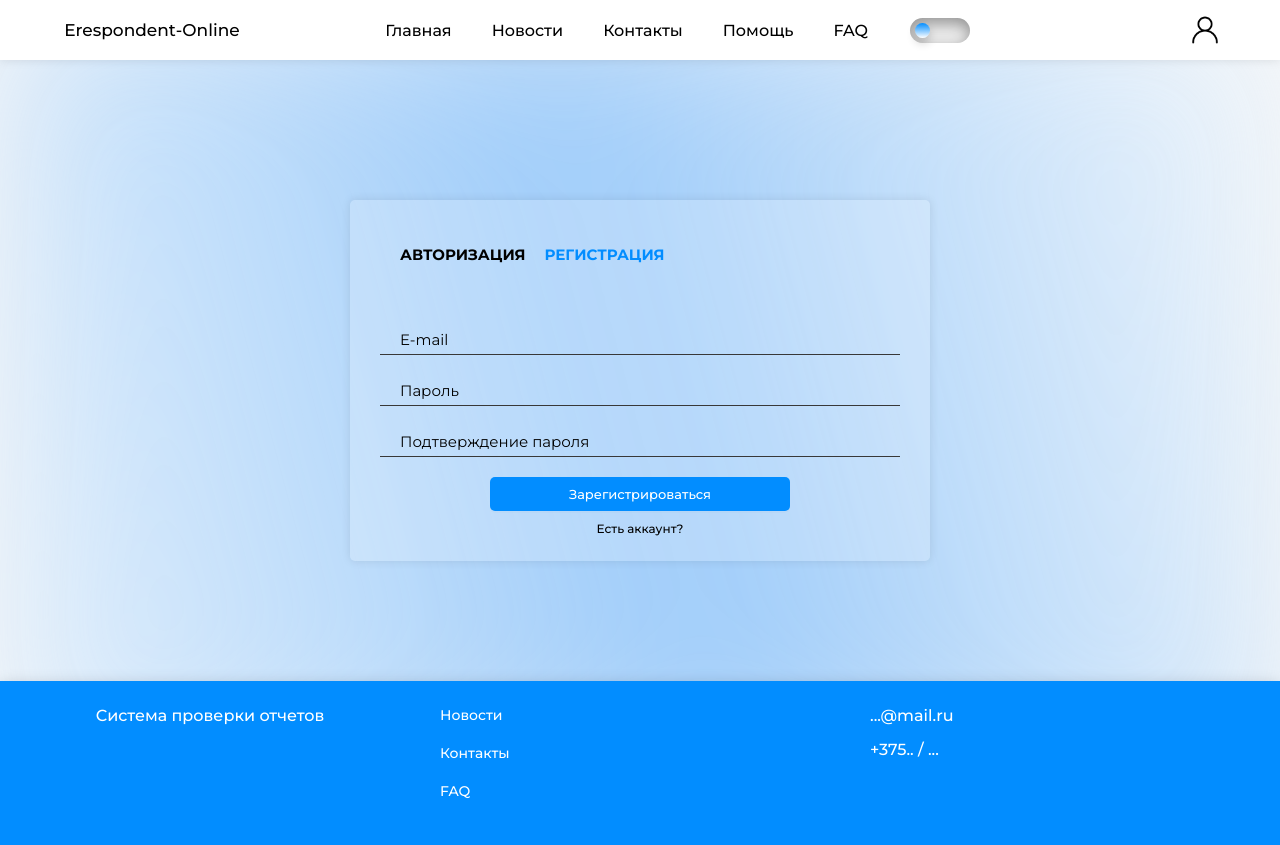
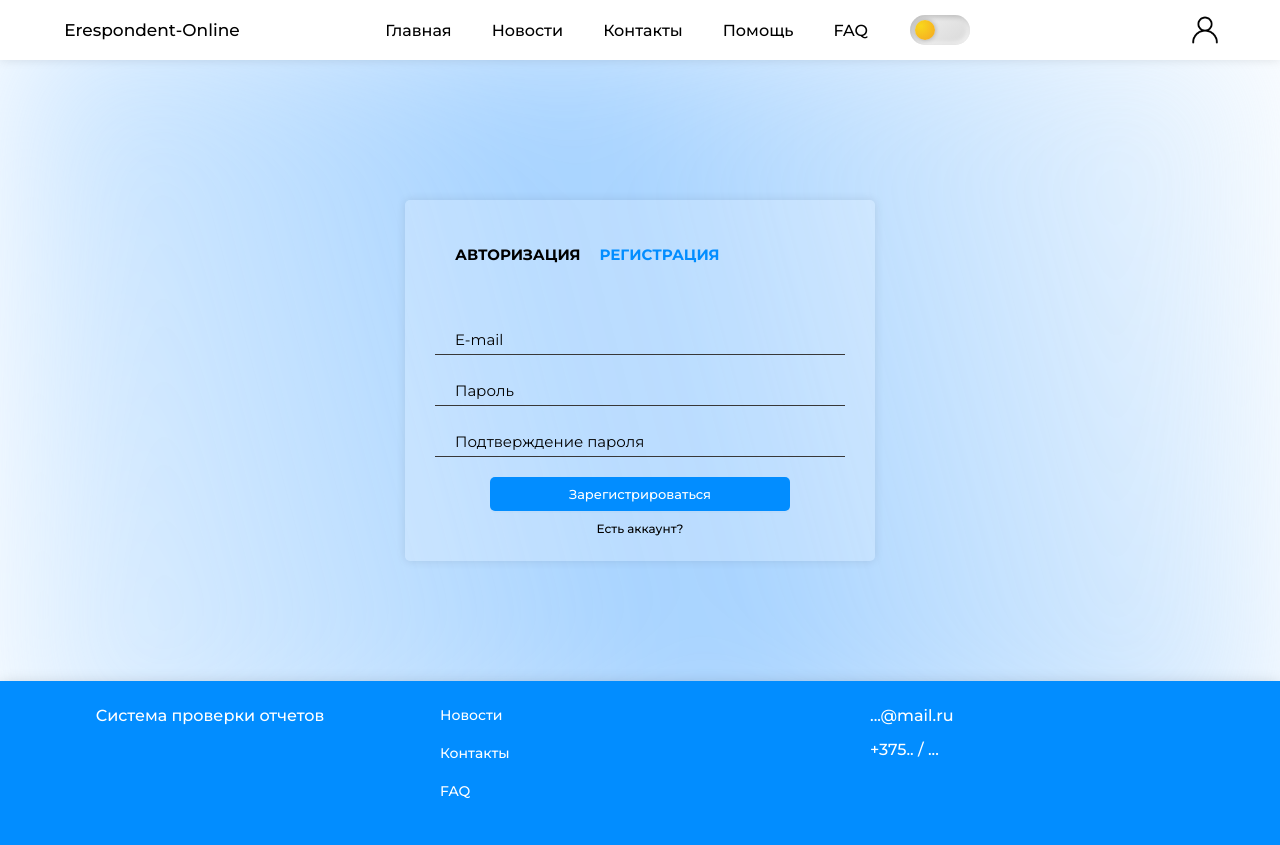
Before and after one commit to Tw1chee2k/quant, a Flask app: page /sign in a window 1280 px wide. Run offline with Flask 3, Linux system fonts and the light colour scheme; a user stored in the database is signed in.

Commit message:
change header right + some fix on begin page

```diff
--- a/website/static/css/base.css
+++ b/website/static/css/base.css
@@ -28,7 +28,7 @@ body {
     display: flex;
     flex-direction: column;
     min-height: 100vh;
-    background-color:rgb(247, 247, 247);
+    background-color:#fff;
     color: rgb(0, 0, 0);
 }
 
@@ -342,54 +342,66 @@ header nav ul {
 
 /*them toggle*/
 
+/* Основной стиль переключателя */
 .header-right label {
     margin-right: 220px;
-	width:60px;
-	height:25px;
+    width: 60px;
+    height: 30px;
     position: relative;
     display: block;
-	background: #ebebeb;
-	border-radius: 100px;
-	box-shadow: inset 0px 5px 15px rgba(0,0,0,0.4), inset 0px -5px 15px rgba(255,255,255,0.4);
-	cursor: pointer;
-	transition: 0.3s;
-}
-
-.header-right label:after {
-	content: "";
-	width:15px;
-	height: 15px;
+    background: linear-gradient(145deg, #f0f0f0, #d8d8d8);
+    border-radius: 50px;
+    box-shadow: inset 2px 2px 5px rgba(0,0,0,0.2), inset -2px -2px 5px rgba(255,255,255,0.7);
+    cursor: pointer;
+    transition: background 0.3s ease;
+}
+
+/* Псевдоэлемент для луны */
+.header-right label::after {
+    content: '';
     position: absolute;
-	top:5px;
-	left:5px;
-	background: linear-gradient(180deg, #028dff,#ffffff);
-	border-radius: 180px;
-	box-shadow: 0px 5px 10px rgba(0,0,0,0.2);
-	transition: 0.3s;
-}
-
+    top: 50%;
+    left: 5px;
+    width: 20px;
+    height: 20px;
+    background: radial-gradient(circle at 30% 30%, #f9d71c, #f5a623); /* Луна */
+    border-radius: 50%;
+    transform: translateY(-50%);
+    box-shadow: 0 0 5px rgba(0,0,0,0.3);
+    transition: all 0.4s ease;
+}
+
+/* Скрываем input */
 .header-right input {
     width: 0;
     height: 0;
     visibility: hidden;
 }
 
+/* Темная тема для переключателя */
 .header-right input:checked + label {
+    background: linear-gradient(145deg, #3a3a3a, #242424);
+    box-shadow: inset 2px 2px 5px rgba(0,0,0,0.5), inset -2px -2px 5px rgba(50,50,50,0.4);
+}
+
+/* Перемещение луны при переключении на темную тему */
+.header-right input:checked + label:after {
+    left: 35px;
+    background: radial-gradient(circle at 30% 30%, #e0e0e0, #b0b0b0); /* Цвет для луны в темной теме */
+    box-shadow: 0 0 10px rgba(255,255,255,0.4); /* Светящийся эффект */
+    transform: translateY(-50%) translateX(0);
+}
+
+/* При нажатии на переключатель - эффект нажатия */
+.header-right label:active::after {
+    width: 22px;
+    height: 22px;
+}
+
+/* Фон переключателя изменяется при активации темы */
+.header-right input:checked + label + .background {
     background: #242424;
-}
-
-.header-right input:checked + label:after {
-	left:55px;
-	transform: translateX(-100%);
-	background: linear-gradient(180deg,#303030,#cfcfcf);
-}
-
-.header-right label:active:after{
-
-}
-
-.header-right input:checked + label + .background {
-	background:#242424;
+    transition: background 0.3s ease;
 }
 
 
@@ -791,7 +803,7 @@ footer {
 .aftorization_data input,
 .registration_data input{
     background: rgba(255, 255, 255, 0);
-    width: 480px;
+    width: 370px;
     height: 20px;
     margin: 10px 5px;
     border: none;
@@ -1046,10 +1058,12 @@ footer {
     max-width: 100%;
     height: 50vb;
     min-height: 390px;
+    /* background-color:  #ffa500; */
     background-color: #028dff;
     display: flex;
     flex-direction: row;
     justify-content: center;
+
 }
 
 .dark-mode .statistics-row {
@@ -1057,13 +1071,15 @@ footer {
 }
 
 .statistics-row-left{
+
 
 }
 
 .statistics-row-left img{
     width: 870px;
     height: 100%;
-    object-fit: cover;box-shadow: 0 0 10px rgba(0, 0, 0, 0.301);
+    object-fit: cover;
+    /* box-shadow: 0 0 10px rgba(0, 0, 0, 0.301); */
 }
 
 .statistics-row-right{
@@ -1071,7 +1087,8 @@ footer {
     height: auto;
     display: flex;
     flex-direction: column;
-    background-color:rgb(247, 247, 247);
+    /* background-color:rgb(247, 247, 247); */
+    background-color: white;
     justify-content: center;
     margin-right: 90px;
 
@@ -1092,6 +1109,7 @@ footer {
     font-size: 50px;
     color: #028dff;
     font-weight: 600;
+    text-align: center;
 }
 
 .dark-mode .stat_count{
@@ -1118,12 +1136,12 @@ footer {
 
 .news-row {
     max-width: 100%;
-    margin: 40px 0;
+    margin: 20px 0;
     height: auto;
-
     display: flex;
     flex-direction: row;
     justify-content: center;
+
 
 }
 
@@ -1136,9 +1154,10 @@ footer {
     height: auto;
     display: flex;
     flex-direction: column;
-    margin-left: 40px;
+
     padding: 40px 60px;
     justify-content: start;
+    background-color: white;
 
 }
 
@@ -1152,10 +1171,11 @@ footer {
 }
 
 .news-row-right img{
-    width: 600px;
+    width: 650px;
     height: 100%;
     object-fit: cover;
-    box-shadow: 0 0 10px rgba(0, 0, 0, 0.301);
+    margin-right: 60px;
+    /* box-shadow: 0 0 10px rgba(0, 0, 0, 0.301); */
 }
 
 
@@ -1336,6 +1356,8 @@ footer {
 .account_cont .account_functions .account_messages{
     display: flex;
     flex-direction: column;
+    box-shadow: 0 0 10px rgba(0, 0, 0, 0.1);
+    height: 100%;
 }
 
 .account_messageArea{
@@ -1344,7 +1366,7 @@ footer {
     align-items:  center;
     border: none;
     background-color: white;
-    /* box-shadow: 0 0 10px rgba(0, 0, 0, 0.1);  */
+    box-shadow: 0 0 10px rgba(0, 0, 0, 0.1);
     width: 474px;
     height: 52px;
     font-weight: 600;
@@ -1359,7 +1381,7 @@ footer {
 .dark-mode .account_messageArea{
     color: white;
     background-color:  #252525;
-    /* box-shadow: 0 0 1px rgba(255, 255, 255, 0.1);  */
+    box-shadow: none;
     border-bottom: 2px solid #333333;
 }
 
--- a/website/static/js/base.js
+++ b/website/static/js/base.js
@@ -295,7 +295,7 @@ document.addEventListener('DOMContentLoaded', function () {
     }
 
     function setupEventListeners(element) {
-        element.addEventListener('mouseenter', function() {
+        element.addEventListener('click', function() {
             clearTimeout(timeoutId);
             showUserHoverNavigation();
         });
--- a/website/templates/base.html
+++ b/website/templates/base.html
@@ -18,7 +18,6 @@
       <div class="header-center">
         <nav>
           <ul>
-
               <li onclick="window.location.href='/'">Главная</li>
               <li onclick="smoothScroll('/#news_row')">Новости</li>
               <li onclick="window.location.href=''" >Контакты</li>
@@ -33,20 +32,21 @@
         </nav>
       </div>
       <div class="header-right">
-
         <input type="checkbox" id="darkmode-toggle"/>
         <label for="darkmode-toggle">
 
         </label>
+
+
         {% if current_user.is_authenticated %}
         <div class="user-container">
             <img
-              onclick="window.location.href='/account'"
+
               class = "icon_white"
               src="{{ url_for('static', filename='img/icon_white-user.png')}}"
               alt="">
             <img
-              onclick="window.location.href='/account'"
+
               class = "icon_black"
               src="{{ url_for('static', filename='img/icon_black-user.png')}}" alt="">
             <div id="user_hover_navigation" class="user_hover_navigation">
--- a/website/templates/beginPage.html
+++ b/website/templates/beginPage.html
@@ -35,17 +35,17 @@
     <div class = "statistics-row-right">
         <div class="item_stat">
             <div class = "stat_count">{{organization_data}}</div>
-            <a class = "stat_name">Предприятий</a>
+            <a class = "stat_name">предприятий</a>
         </div>
 
         <div class="item_stat" style = "padding: 50px 0;">
             <div class = "stat_count">{{report_data}}</div>
-            <a class = "stat_name">Отчетов</a>
+            <a class = "stat_name">отчетов</a>
         </div>
 
         <div class="item_stat">
             <div class = "stat_count">{{user_data}}</div>
-            <a class = "stat_name">Респондентов</a>
+            <a class = "stat_name">респондентов</a>
         </div>
     </div>
 </div>
```
Also changed, not shown: website/database.db, website/static/img/news/8.jpg (added). Lines whose indentation alone changed are shown as unchanged.
